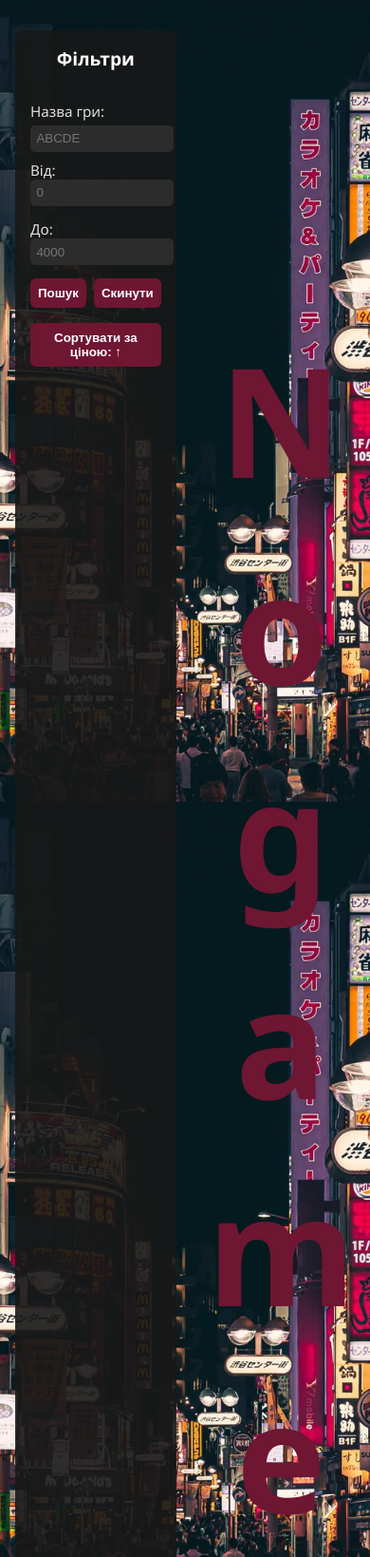
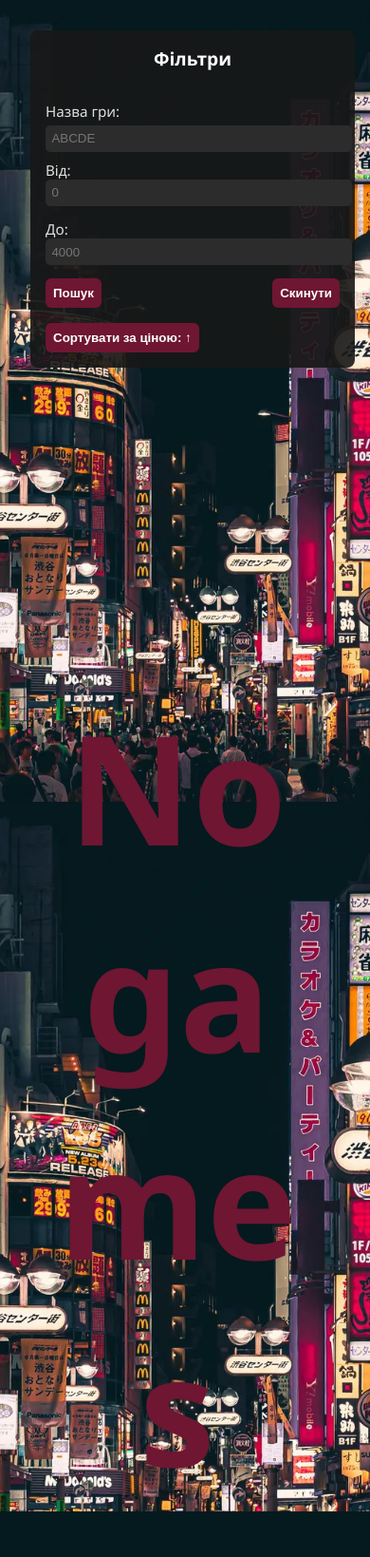
Before and after one commit to Pechonkin17/DealHunt, a Flask app: page / in a window 390 px wide. Shown: the top 1639 px of the page at 95% size. After the commit the page ends 1591 px from the top, so only its background shows below. Run offline with Flask 3, Linux system fonts and the light colour scheme.

Commit message:
Add media queries

```diff
--- a/static/styles/style.css
+++ b/static/styles/style.css
@@ -246,3 +246,19 @@
         transform: translateY(200px);
     }
 }
+
+@media (max-width: 768px) {
+    .main-wrapper {
+        flex-direction: column;
+        padding: 0 1rem;
+    }
+
+    .filter-sidebar {
+        width: 100%;
+        order: -1;
+    }
+
+    .game-container {
+        width: 100%;
+    }
+}
```
